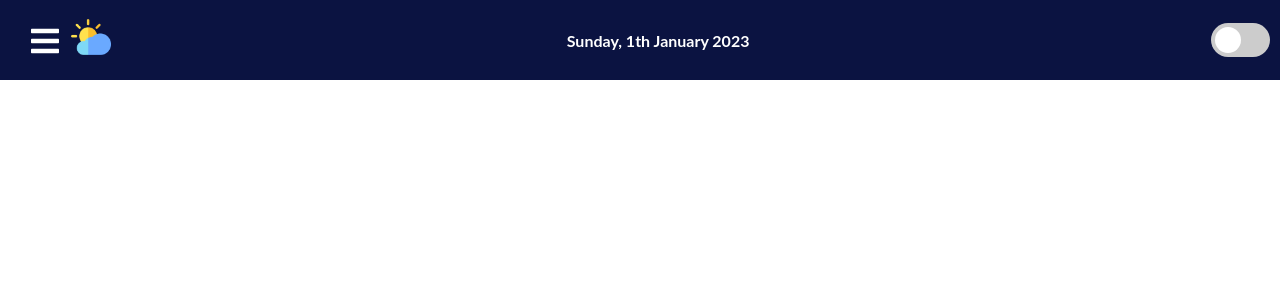
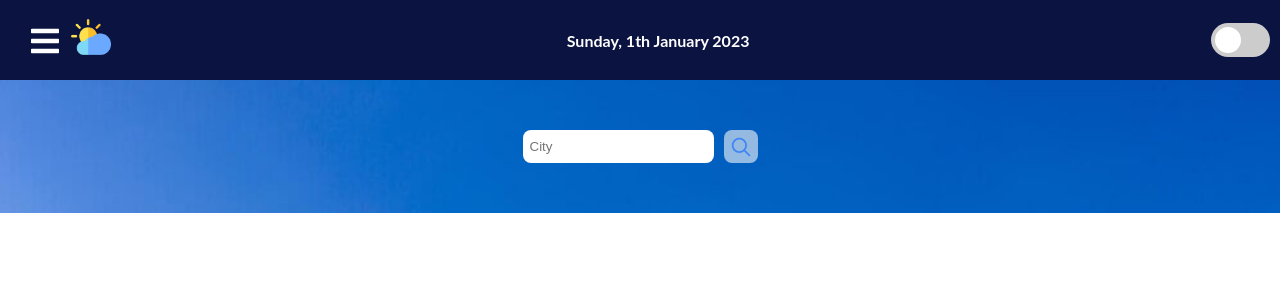
Before and after one commit to rufetisr/WeatherForecast-site, a React (Vite) app: page /home in a window 1280 px wide. Shown: the top 300 px of the page. Built offline with nearby package versions, Linux system fonts and the light colour scheme.

Commit message:
img compressed

```diff
--- a/index.html
+++ b/index.html
@@ -5,7 +5,7 @@
   <meta charset="UTF-8" />
   <link rel="icon" type="image/svg+xml" href="/src\assets\weather.png" />
   <meta name="viewport" content="width=device-width, initial-scale=1.0, user-scalable=0"/>
-  <meta name="keywords" content="Weather, about weather" >
+  <meta name="keywords" content="Weather | About weather" >
   <meta name="description" content="Weather">
   <meta name="author" content="Rufat Isgandarov">
   <meta name="google-site-verification" content="q5Vz4XbRTG-Tabl46qwPAxxlz_in6bIGCwCwSr_AVwY" />
--- a/src/App.jsx
+++ b/src/App.jsx
@@ -49,6 +49,7 @@ function App() {
         <Header/>
         <Routes>
           <Route path='/' element={<Home/>} ></Route>
+          <Route path='/home' element={<Home/>} ></Route>
           <Route path='/map' element={<Map/>} ></Route>
           <Route path='/favourites' element={<Favourites/>} ></Route>
           <Route path='/feedback' element={<Feedback/>} ></Route>
--- a/src/Components/Menubar.jsx
+++ b/src/Components/Menubar.jsx
@@ -58,8 +58,8 @@ const Menubar = () => {
               <FaIcons.FaBars onClick={showSidebar} />
             </div>
             <div className="logo" style={{ marginLeft: '10px' }}>
-              <Link to='/' style={{ textDecoration: 'none', color: '#fff' }}>
-                <img src={logo} style={{ width: '40px', height: '40px' }} />
+              <Link to='/home' style={{ textDecoration: 'none', color: '#fff' }}>
+                <img src={logo} style={{ width: '40px', height: '40px' }} alt='logo'/>
               </Link>
             </div>
           </div>
--- a/src/Pages/Home.css
+++ b/src/Pages/Home.css
@@ -9,7 +9,7 @@
 }
 
 .main {
-    background-image: url('../assets/sky-with-white-clouds (1).jpg');
+    background-image: url('../assets/img2.jpg');
     background-repeat: no-repeat;
     /* width: 1700px; */
     /* background-color: red; */
```
Also changed, not shown: src/assets/img2.jpg, 1 other file (tests, documents, lock files or other folders).
